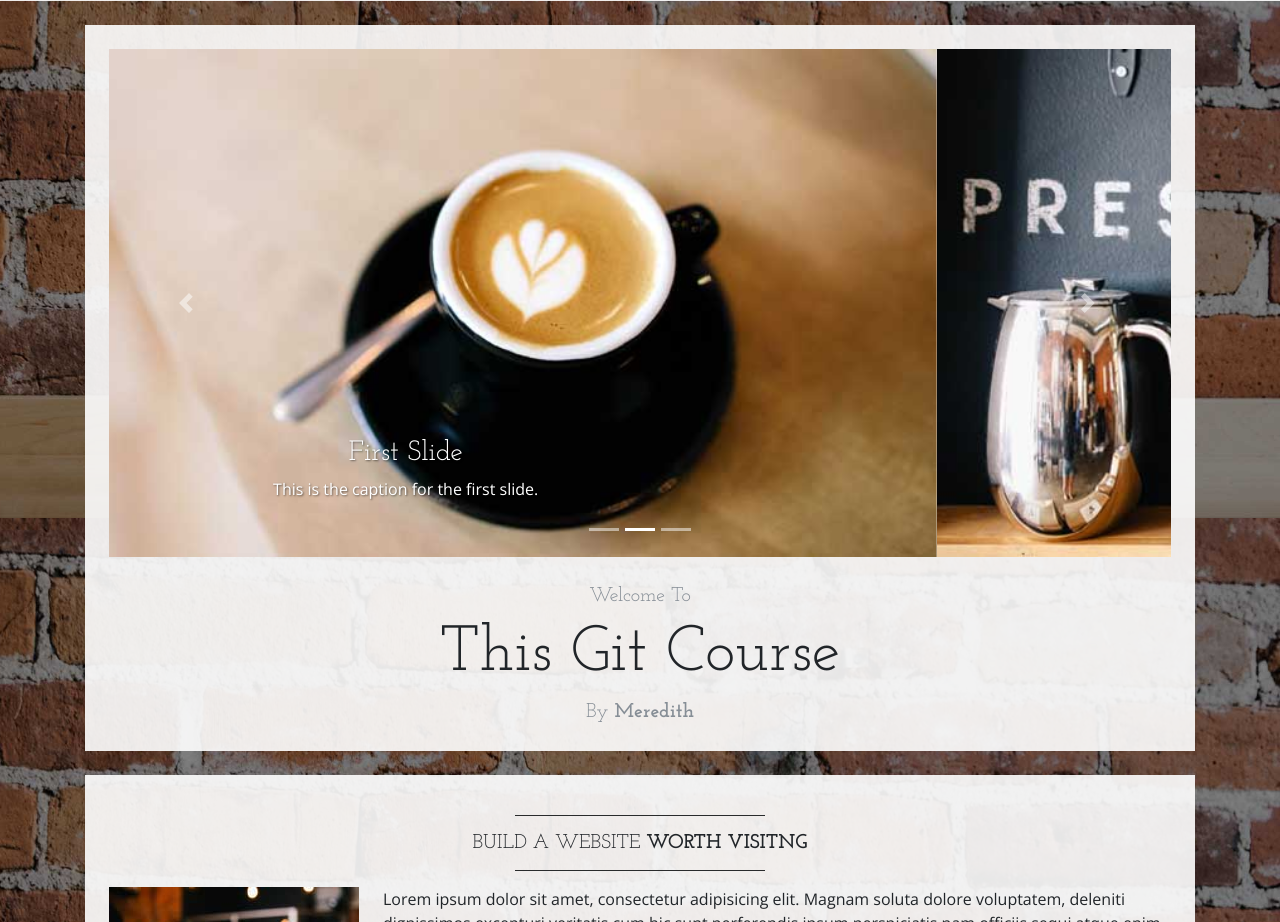
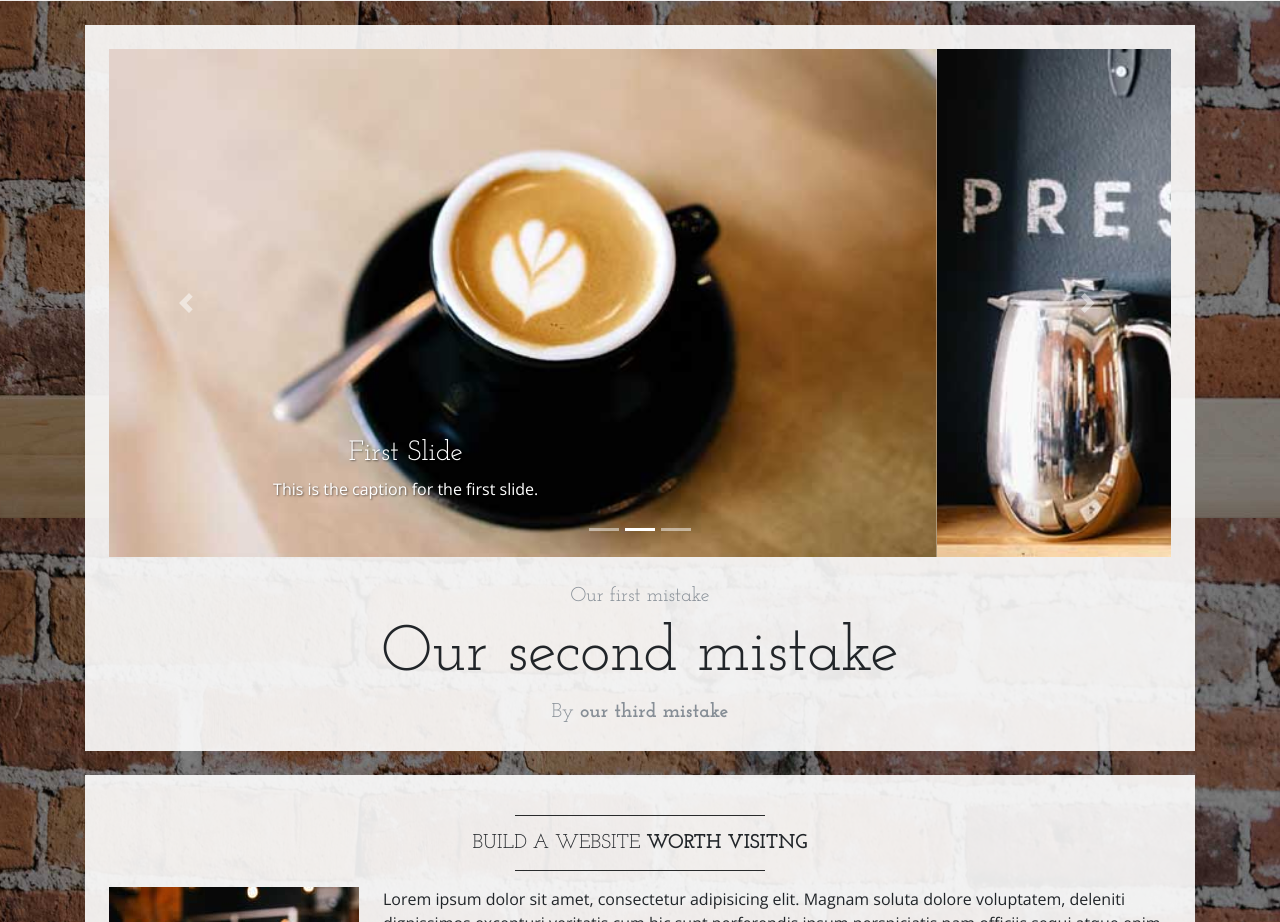
Before and after one commit to icehouze/Learning-Git, a website: page index.html in a window 1280 px wide. Shown: the part 282-1204 px from the top of the page. Drawn offline with nearby package versions, Linux system fonts and the light colour scheme.

Commit message:
committing our third mistake, we left the other two in place

```diff
--- a/index.html
+++ b/index.html
@@ -99,10 +99,10 @@
         </div>
         <!-- Welcome Message -->
         <div class="text-center mt-4">
-          <div class="text-heading text-muted text-lg">Welcome To</div>
-          <h1 class="my-2">This Git Course</h1>
+          <div class="text-heading text-muted text-lg">Our first mistake</div>
+          <h1 class="my-2">Our second mistake</h1>
           <div class="text-heading text-muted text-lg">By
-            <strong>Meredith</strong>
+            <strong>our third mistake</strong>
           </div>
         </div>
       </div>
```
